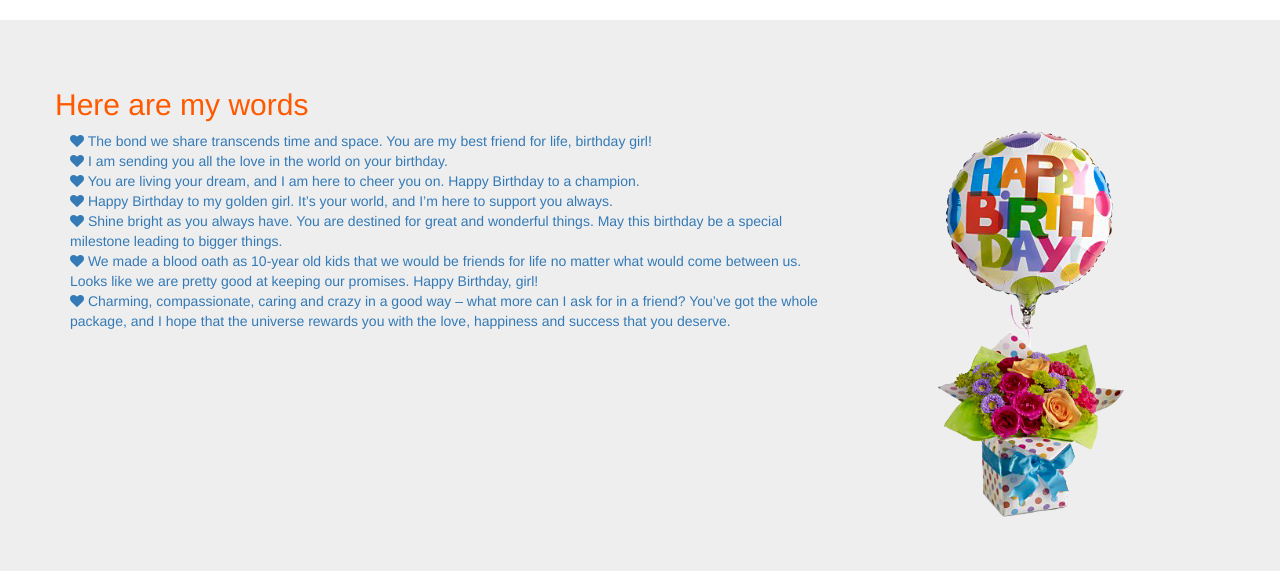
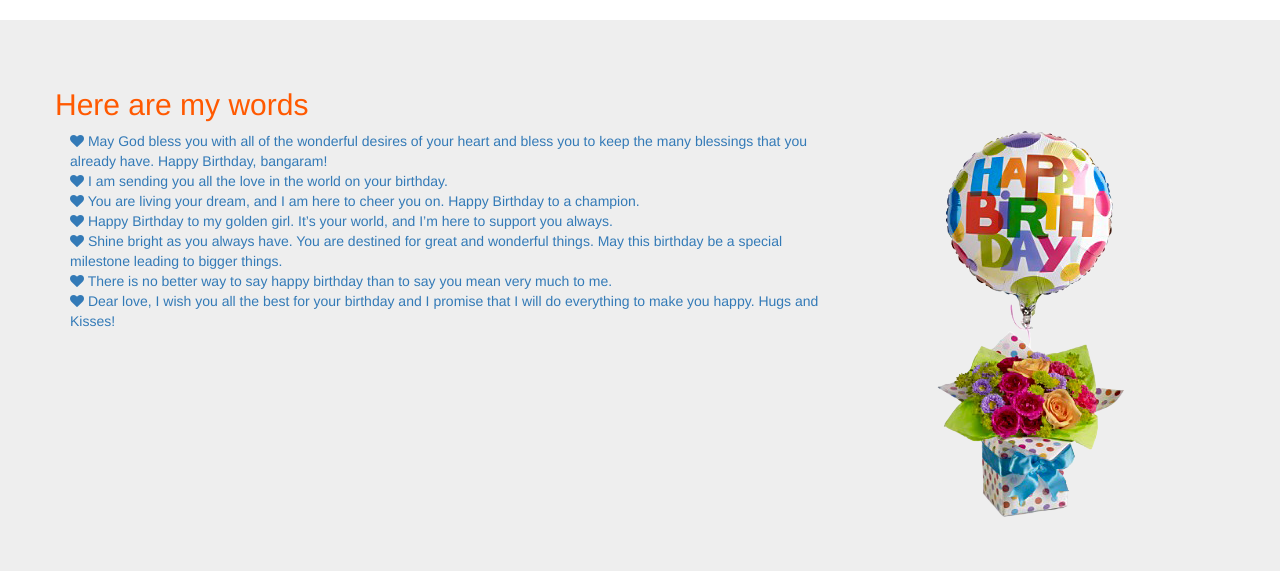
Before and after one commit to moka1309/connect-four-, a plain HTML site: page index.html in a window 1280 px wide. Shown: the part 1240-1819 px from the top of the page. Drawn offline with Linux system fonts and the light colour scheme; a web font is replaced by a local one.

Commit message:
Update index.html

```diff
--- a/index.html
+++ b/index.html
@@ -37,13 +37,13 @@
 					<div class = "col-md-8 col-xs-7">
 						<ul class = "list-unstyled text-primary">
 
-							<li><i class = "icon-heart"></i>  The bond we share transcends time and space. You are my best friend for life, birthday girl!</li>
+							<li><i class = "icon-heart"></i>  May God bless you with all of the wonderful desires of your heart and bless you to keep the many blessings that you already have. Happy Birthday, bangaram!</li>
 							<li><i class = "icon-heart"></i>  I am sending you all the love in the world on your birthday.</li>
 							<li><i class = "icon-heart"></i>  You are living your dream, and I am here to cheer you on. Happy Birthday to a champion.</li>
 							<li><i class = "icon-heart"></i>  Happy Birthday to my golden girl. It’s your world, and I’m here to support you always.</li>
 							<li><i class = "icon-heart"></i>  Shine bright as you always have. You are destined for great and wonderful things. May this birthday be a special milestone leading to bigger things.</li>
-							<li><i class = "icon-heart"></i>  We made a blood oath as 10-year old kids that we would be friends for life no matter what would come between us. Looks like we are pretty good at keeping our promises. Happy Birthday, girl!</li>
-							<li><i class = "icon-heart"></i>  Charming, compassionate, caring and crazy in a good way – what more can I ask for in a friend? You’ve got the whole package, and I hope that the universe rewards you with the love, happiness and success that you deserve.</li>
+							<li><i class = "icon-heart"></i>  There is no better way to say happy birthday than to say you mean very much to me.</li>
+							<li><i class = "icon-heart"></i>  Dear love, I wish you all the best for your birthday and I promise that I will do everything to make you happy. Hugs and Kisses!</li>
 						</ul>
 					</div>
 					<div class = "col-md-4 col-xs-5">
```
